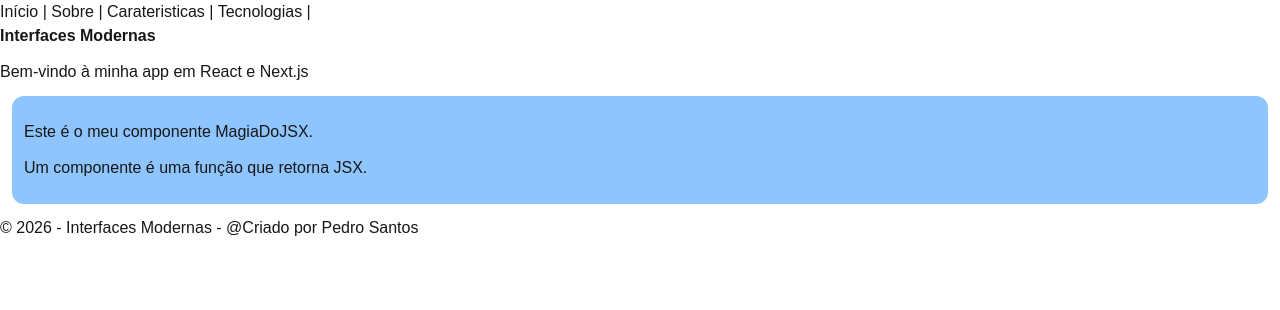
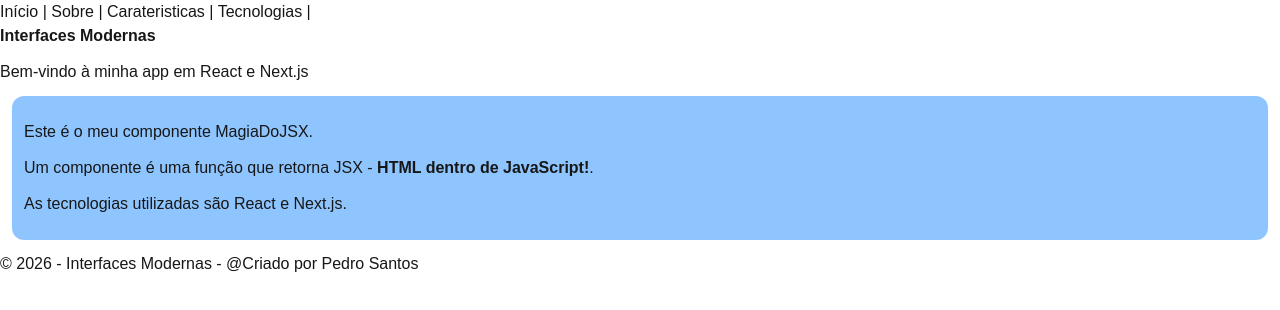
Before and after one commit to Peter-Petrov-21407097/react_a21407097, a Next.js app: page / in a window 1280 px wide. Shown: the top 310 px of the page. Built offline with nearby package versions, Linux system fonts and the light colour scheme.

Commit message:
Palalelo

```diff
--- a/app/page.tsx
+++ b/app/page.tsx
@@ -1,4 +1,4 @@
-import MagiaDoJSX from "@/components/MagiaDoJSX";
+import MagiaDoJSX from "@/components/MagiaDoJSX/MagiaDoJSX";
 import Link from "next/link";
 
 export default function Page() {
--- a/app/sobre/page.tsx
+++ b/app/sobre/page.tsx
@@ -1,4 +1,4 @@
-import MagiaDoJSX from "@/components/MagiaDoJSX";
+import MagiaDoJSX from "@/components/MagiaDoJSX/MagiaDoJSX";
 
 export default function Page() {
     return (
--- a/components/MagiaDoJSX.tsx
+++ /dev/null
@@ -1,8 +0,0 @@
-export default function MagiaDoJSX() {
-    return (
-        <div className='bg-blue-300 p-3 m-3 rounded-xl'>
-            <p>Este é o meu componente MagiaDoJSX.</p>
-            <p>Um componente é uma função que retorna JSX.</p>
-        </div>
-    )
-}
--- /dev/null
+++ b/components/MagiaDoJSX/MagiaDoJSX.tsx
@@ -0,0 +1,16 @@
+
+export default function MagiaDoJSX() {
+
+    // Variáveis
+    const magia = <strong>HTML dentro de JavaScript!</strong>
+    const tecnologias = "React e Next.js"
+
+    // Renderização
+    return (
+        <div className='bg-blue-300 p-3 m-3 rounded-xl'>
+            <p>Este é o meu componente MagiaDoJSX.</p>
+            <p>Um componente é uma função que retorna JSX - {magia}.</p>
+            <p>As tecnologias utilizadas são {tecnologias}.</p>
+        </div>
+    )
+}
```
